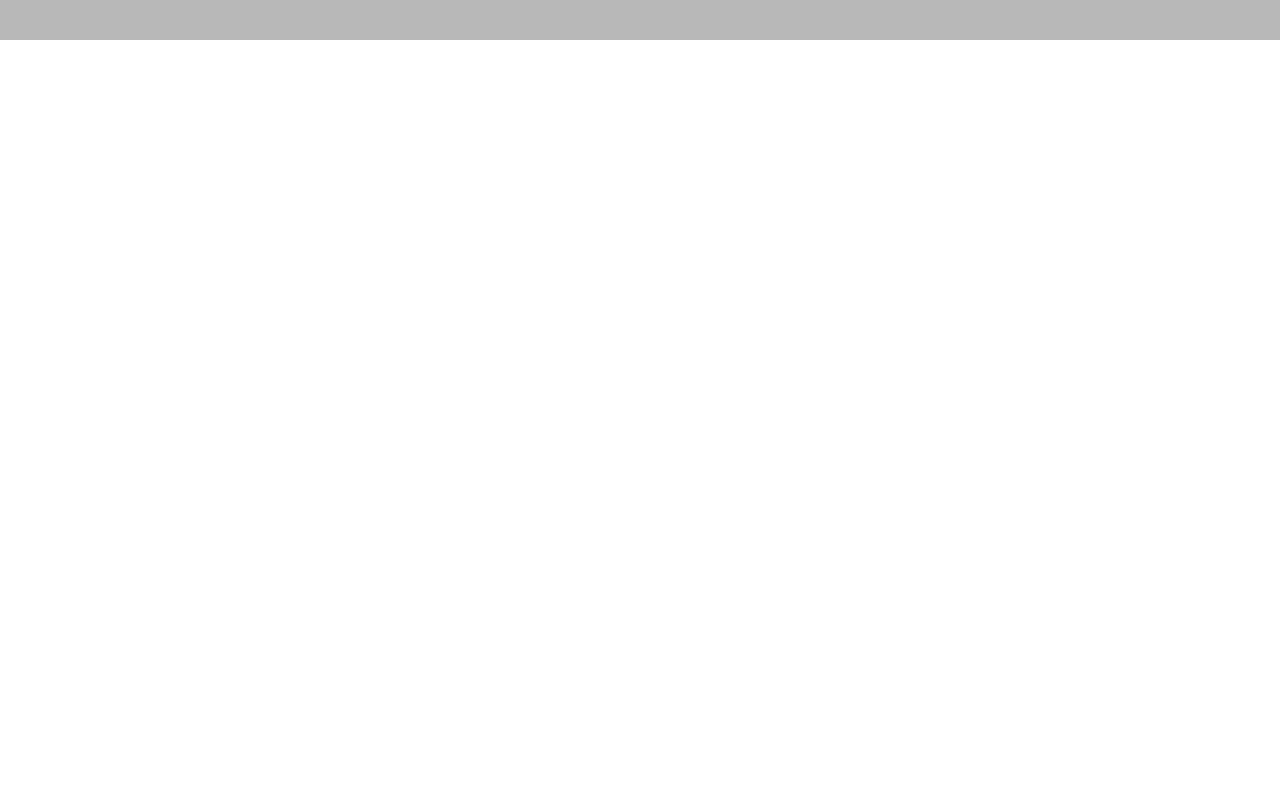
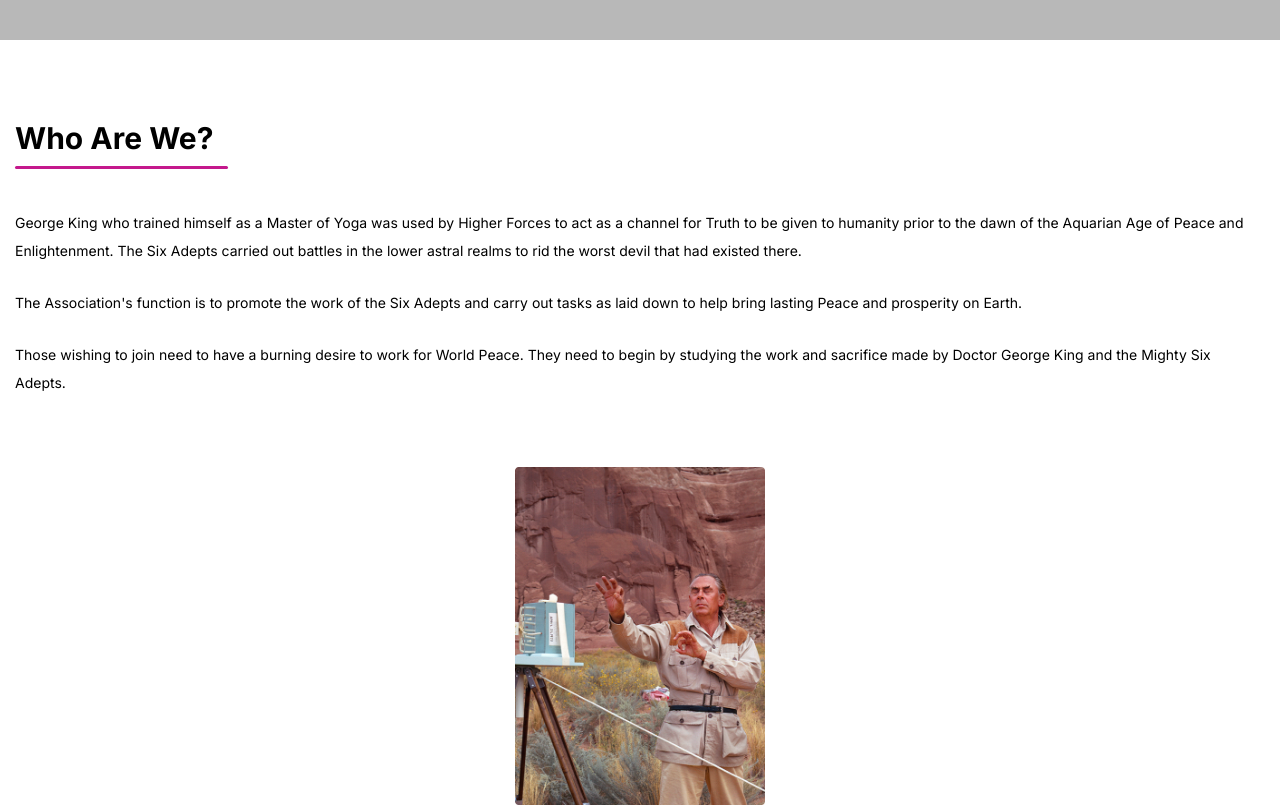
Before and after one commit to KunalP99/six-adepts-pma, a Next.js app: page / in a window 1280 px wide. Shown: the part 760-1565 px from the top of the page. Before the commit the page ends 800 px from the top, so only its background shows below. Built offline with nearby package versions, Linux system fonts and the light colour scheme.

Commit message:
feat(about): develop 'Who Are We?' section

```diff
--- a/app/home.module.scss
+++ b/app/home.module.scss
@@ -1,4 +1,43 @@
+@import "../app/variables.scss";
+
 .hero {
   background-color: #b8b8b8;
   height: 100vh; /* Change height depending on how illustration looks*/
 }
+
+.mainContainer {
+  .aboutContainer {
+    @include container;
+
+    h1 {
+      @include h1;
+    }
+
+    .underline {
+      background-color: $primary-colour;
+      margin-top: 10px;
+      border-radius: 20px;
+      width: 17%;
+      height: 3px;
+      margin-bottom: 40px;
+    }
+
+    p {
+      @include text;
+    }
+    :nth-child(3) {
+      margin-top: 24px;
+    }
+    :nth-child(4) {
+      margin-top: 24px;
+    }
+
+    .aboutImg {
+      margin-top: 70px;
+      display: block;
+      margin-left: auto;
+      margin-right: auto;
+
+    }
+  }
+}
--- a/app/page.tsx
+++ b/app/page.tsx
@@ -1,9 +1,30 @@
+import Image from "next/image";
 import styles from "./home.module.scss";
 
 export default function Home() {
   return (
     <main>
       <div className={styles.hero}></div>
+      <div className={styles.mainContainer}>
+
+        <section className={styles.aboutContainer}>
+          <div>
+            <h1>Who Are We?</h1>
+            <div className={styles.underline}></div>
+          </div>
+          <p>George King who trained himself as a Master of Yoga was used by Higher Forces to act as a channel for Truth to be given to humanity prior to the dawn of the Aquarian Age of Peace and Enlightenment. The Six Adepts carried out battles in the lower astral realms to rid the worst devil that had existed there.</p>
+          <p>The Association&apos;s function is to promote the work of the Six Adepts and carry out tasks as laid down to help bring lasting Peace and prosperity on Earth.</p>
+          <p>Those wishing to join need to have a burning desire to work for World Peace. They need to begin by studying the work and sacrifice made by Doctor George King and the Mighty Six Adepts.</p>
+          <Image
+            className={styles.aboutImg}
+            src={"/about-img.png"}
+            width={250}
+            height={338}
+            alt="George King"
+          />
+        </section>
+
+      </div>
     </main>
   );
 }
--- a/app/variables.scss
+++ b/app/variables.scss
@@ -17,12 +17,28 @@ $primary-colour: #C4188C;
   }
 }
 
+/* FONT PROPERTIES */
+// TODO: Clamp for responsiveness
+@mixin h1 {
+  font-size: 30px;
+  font-weight: bold;
+}
+
+@mixin text {
+  font-size: 14px;
+  line-height: 28px;
+}
+
+/* CONTAINERS*/
 // TODO: reponsiveness using media queries
 @mixin nav-container {
   padding: 0px 15px;
 }
 
-@mixin main-container {}
+@mixin container {
+  margin-top: 80px;
+  padding: 0px 15px;
+}
 
 @mixin reset-btn {
   background: transparent;
```
Also changed, not shown: public/about-img.png (added).
